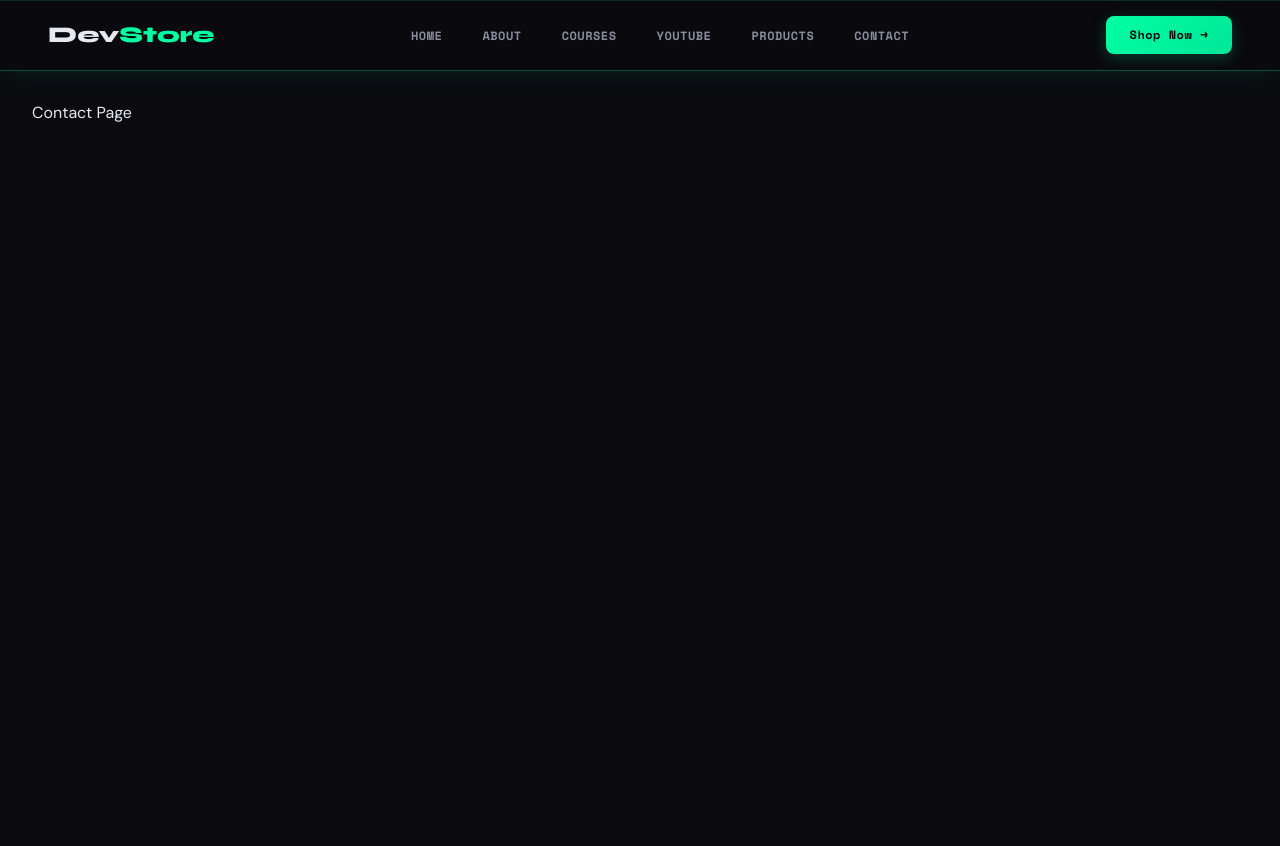
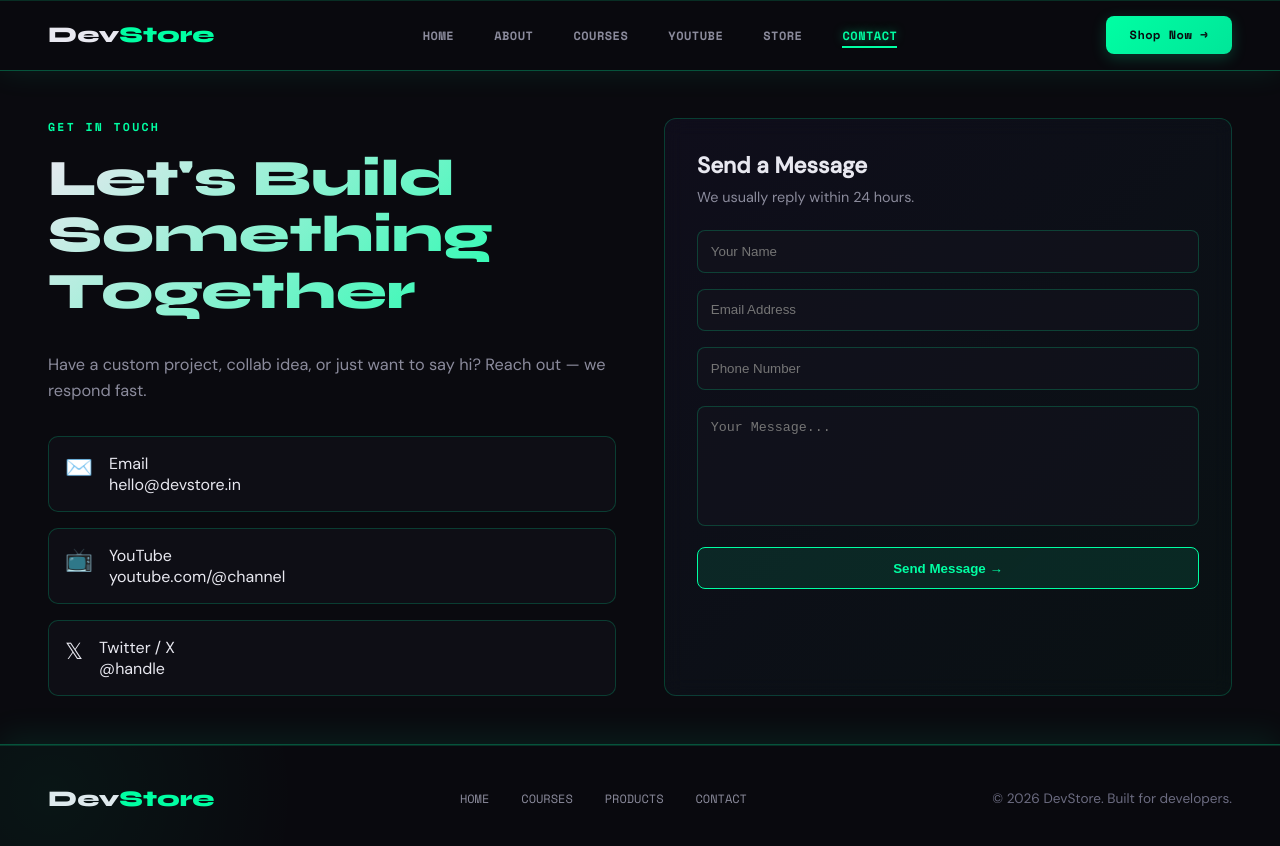
Before and after one commit to shahzad84/My_website_7.0, a React (Create React App) app in the folder frontend/: page /contact in a window 1280 px wide. Shown: the top 846 px of the page. Before the commit the page ends 800 px from the top, so only its background shows below. Built offline with nearby package versions, Linux system fonts and the light colour scheme.

Commit message:
added footer

```diff
--- a/frontend/src/App.js
+++ b/frontend/src/App.js
@@ -11,9 +11,8 @@ import VideoPage from "./components/VideoPage";
 import CoursePage from "./components/CoursePage";
 import ProductPage from "./components/ProductPage";
 import Product from "./components/Product";
-const Contact = () => <div style={{ padding: "2rem" }}>Contact Page</div>;
-
-
+import Contact from "./components/Contact";
+import Footer from "./components/Footer";
 function App() {
   return (
     <BrowserRouter>
@@ -32,6 +31,7 @@ function App() {
         <Route path="/courses/Course/:id" element={<CoursePage />} />
         <Route path="/products/product/:id" element={<ProductPage/>} />
       </Routes>
+      <Footer />
     </BrowserRouter>
   );
 }
--- /dev/null
+++ b/frontend/src/components/Contact.css
@@ -0,0 +1,138 @@
+.contact {
+  padding: 3rem;
+  max-width: 1400px;
+  margin: auto;
+  position: relative;
+}
+
+/* layout */
+.contact-inner {
+  display: grid;
+  grid-template-columns: 1fr 1fr;
+  gap: 3rem;
+}
+
+/* LABEL + TITLE (same system) */
+.section-label {
+  font-size: 0.72rem;
+  color: #00ffa3;
+  letter-spacing: 0.2em;
+  text-transform: uppercase;
+  font-weight: 700;
+  font-family: 'Space Mono', monospace;
+}
+
+.section-title {
+  font-size: clamp(2rem, 4vw, 3.2rem);
+  font-weight: 800;
+  margin-top: 1rem;
+  background: linear-gradient(135deg, #e8e8f0 0%, #00ffa3 100%);
+  -webkit-background-clip: text;
+  -webkit-text-fill-color: transparent;
+}
+
+.section-desc {
+  color: #8b8b9c;
+  margin-top: 0.8rem;
+  line-height: 1.6;
+}
+
+/* CONTACT LINKS */
+.contact-links {
+  margin-top: 2rem;
+  display: flex;
+  flex-direction: column;
+  gap: 1rem;
+}
+
+.contact-link {
+  display: flex;
+  gap: 1rem;
+  padding: 1rem;
+  border: 1.5px solid rgba(0, 255, 163, 0.2);
+  border-radius: 10px;
+  text-decoration: none;
+  color: #e8e8f0;
+  background: rgba(20, 20, 30, 0.4);
+  transition: 0.3s;
+}
+
+.contact-link:hover {
+  transform: translateY(-3px);
+  border-color: rgba(0, 255, 163, 0.4);
+  box-shadow: 0 0 20px rgba(0, 255, 163, 0.1);
+}
+
+.contact-icon {
+  font-size: 1.4rem;
+}
+
+/* FORM */
+.contact-form {
+  padding: 2rem;
+  border-radius: 12px;
+  border: 1.5px solid rgba(0, 255, 163, 0.2);
+  background: linear-gradient(135deg, rgba(123, 92, 255, 0.05), rgba(0, 255, 163, 0.03));
+  backdrop-filter: blur(10px);
+}
+
+.form-title {
+  font-size: 1.4rem;
+  font-weight: 700;
+  color: #e8e8f0;
+  margin-bottom: 0.5rem;
+}
+
+.form-sub {
+  font-size: 0.9rem;
+  color: #8b8b9c;
+  margin-bottom: 1.5rem;
+}
+
+/* INPUTS */
+.contact-form input,
+.contact-form select,
+.contact-form textarea {
+  width: 100%;
+  padding: 0.8rem;
+  margin-bottom: 1rem;
+
+  background: rgba(20, 20, 30, 0.6);
+  border: 1px solid rgba(0, 255, 163, 0.2);
+  border-radius: 8px;
+
+  color: #e8e8f0;
+  outline: none;
+}
+
+.contact-form textarea {
+  min-height: 120px;
+  resize: none;
+}
+
+/* BUTTON */
+.form-submit {
+  width: 100%;
+  padding: 0.8rem;
+
+  border: 1.5px solid #00ffa3;
+  background: rgba(0, 255, 163, 0.1);
+  color: #00ffa3;
+
+  border-radius: 8px;
+  cursor: pointer;
+  font-weight: 700;
+  transition: 0.3s;
+}
+
+.form-submit:hover {
+  background: #00ffa3;
+  color: #0a0a0f;
+}
+
+/* RESPONSIVE */
+@media (max-width: 900px) {
+  .contact-inner {
+    grid-template-columns: 1fr;
+  }
+}
--- /dev/null
+++ b/frontend/src/components/Contact.js
@@ -0,0 +1,83 @@
+import React from "react";
+import "./Contact.css";
+
+const Contact = () => {
+  return (
+    <section className="contact">
+      <div className="contact-inner">
+
+        {/* LEFT SIDE */}
+        <div className="contact-info">
+
+          <p className="section-label">Get in Touch</p>
+          <h2 className="section-title">
+            Let's Build Something Together
+          </h2>
+
+          <p className="section-desc">
+            Have a custom project, collab idea, or just want to say hi? Reach out — we respond fast.
+          </p>
+
+          <div className="contact-links">
+
+            <a href="mailto:hello@devstore.in" className="contact-link">
+              <div className="contact-icon">✉️</div>
+              <div>
+                <div className="lbl">Email</div>
+                <div className="val">hello@devstore.in</div>
+              </div>
+            </a>
+
+            <a href="https://youtube.com" className="contact-link">
+              <div className="contact-icon">📺</div>
+              <div>
+                <div className="lbl">YouTube</div>
+                <div className="val">youtube.com/@channel</div>
+              </div>
+            </a>
+
+            <a href="https://twitter.com" className="contact-link">
+              <div className="contact-icon">𝕏</div>
+              <div>
+                <div className="lbl">Twitter / X</div>
+                <div className="val">@handle</div>
+              </div>
+            </a>
+
+          </div>
+        </div>
+
+        {/* RIGHT SIDE FORM */}
+        <div className="contact-form">
+
+          <div className="form-title">Send a Message</div>
+          <div className="form-sub">
+            We usually reply within 24 hours.
+          </div>
+
+          <input type="text" placeholder="Your Name" />
+          <input type="email" placeholder="Email Address" />
+          <input type="phone" placeholder="Phone Number" />
+          {/* <select>
+            <option>Select a topic</option>
+            <option>Course Inquiry</option>
+            <option>Product Purchase</option>
+            <option>Collaboration</option>
+            <option>Custom Project</option>
+            <option>Other</option>
+          </select> */}
+
+          <textarea placeholder="Your Message..." />
+
+          <button className="form-submit">
+            Send Message →
+          </button>
+
+        </div>
+
+      </div>
+    </section>
+  );
+};
+
+export default Contact;
--- /dev/null
+++ b/frontend/src/components/Footer.css
@@ -0,0 +1,151 @@
+
+/* ================= FOOTER ================= */
+.footer {
+  width: 100%;
+  padding: 2.5rem 3rem;
+
+  background: rgba(10, 10, 15, 0.96);
+  backdrop-filter: blur(20px);
+
+  border-top: 1.5px solid rgba(0, 255, 163, 0.3);
+
+  box-shadow:
+    0 -10px 30px rgba(0, 255, 163, 0.08),
+    inset 0 1px 0 rgba(0, 255, 163, 0.15);
+
+  position: relative;
+  overflow: hidden;
+
+  animation: slideUp 0.5s ease-out;
+}
+
+/* glow background */
+.footer::before {
+  content: '';
+  position: absolute;
+  top: -200px;
+  left: -200px;
+  width: 500px;
+  height: 500px;
+  background: radial-gradient(circle, rgba(0, 255, 163, 0.05), transparent 70%);
+  pointer-events: none;
+}
+
+/* ANIMATION */
+@keyframes slideUp {
+  from {
+    opacity: 0;
+    transform: translateY(10px);
+  }
+  to {
+    opacity: 1;
+    transform: translateY(0);
+  }
+}
+
+/* INNER */
+.footer-inner {
+  max-width: 1200px;
+  margin: auto;
+
+  display: flex;
+  align-items: center;
+  justify-content: space-between;
+  gap: 2rem;
+
+  flex-wrap: wrap;
+}
+
+/* LOGO */
+.footer-logo {
+  font-family: 'Syne', sans-serif;
+  font-size: 1.4rem;
+  font-weight: 800;
+
+  color: #e8e8f0;
+  transition: 0.3s ease;
+}
+
+.footer-logo span {
+  color: #00ffa3;
+}
+
+.footer-logo:hover {
+  text-shadow: 0 0 15px rgba(0, 255, 163, 0.3);
+}
+
+/* LINKS */
+.footer-links {
+  display: flex;
+  gap: 2rem;
+  flex-wrap: wrap;
+}
+
+.footer-links a {
+  font-family: 'Space Mono', monospace;
+  font-size: 0.75rem;
+
+  color: #8b8b9c;
+  text-decoration: none;
+  text-transform: uppercase;
+
+  position: relative;
+  transition: all 0.3s ease;
+}
+
+.footer-links a::after {
+  content: '';
+  position: absolute;
+  left: 0;
+  bottom: -4px;
+
+  width: 0%;
+  height: 2px;
+  background: #00ffa3;
+
+  transition: width 0.3s ease;
+}
+
+.footer-links a:hover {
+  color: #00ffa3;
+  text-shadow: 0 0 10px rgba(0, 255, 163, 0.4);
+}
+
+.footer-links a:hover::after {
+  width: 100%;
+}
+
+/* COPY */
+.footer-copy {
+  font-size: 0.85rem;
+  color: #6b6b80;
+  text-align: right;
+}
+
+/* ================= RESPONSIVE ================= */
+@media (max-width: 768px) {
+  .footer {
+    padding: 2rem 1rem;
+  }
+
+  .footer-inner {
+    flex-direction: column;
+    text-align: center;
+  }
+
+  .footer-copy {
+    text-align: center;
+  }
+
+  .footer-links {
+    justify-content: center;
+    gap: 1.2rem;
+  }
+}
+
+@media (max-width: 480px) {
+  .footer-links {
+    flex-direction: column;
+    gap: 0.8rem;
+  }
+}
--- /dev/null
+++ b/frontend/src/components/Footer.js
@@ -0,0 +1,32 @@
+import React from "react";
+import "./Footer.css";
+
+const Footer = () => {
+  return (
+    <footer className="footer">
+      <div className="footer-inner">
+
+        {/* LOGO */}
+        <div className="footer-logo">
+          Dev<span>Store</span>
+        </div>
+
+        {/* LINKS */}
+        <div className="footer-links">
+          <a href="#home">Home</a>
+          <a href="#courses">Courses</a>
+          <a href="#products">Products</a>
+          <a href="#contact">Contact</a>
+        </div>
+
+        {/* COPY */}
+        <div className="footer-copy">
+          © 2026 DevStore. Built for developers.
+        </div>
+
+      </div>
+    </footer>
+  );
+};
+
+export default Footer;
--- a/frontend/src/components/Navbar.css
+++ b/frontend/src/components/Navbar.css
@@ -150,7 +150,14 @@
 .hamburger.active span:nth-child(3) {
   transform: rotate(-45deg) translateY(-6px);
 }
+.nav-links a.active {
+  color: #00ffa3;
+  text-shadow: 0 0 10px rgba(0, 255, 163, 0.5);
+}
 
+.nav-links a.active::after {
+  width: 100%;
+}
 /* ================= MOBILE NAV ================= */
 .mobile-nav {
   position: fixed;
--- a/frontend/src/components/Navbar.js
+++ b/frontend/src/components/Navbar.js
@@ -1,5 +1,5 @@
 import React, { useState } from "react";
-import { Link } from "react-router-dom"; // ✅ IMPORTANT
+import { NavLink } from "react-router-dom";
 import "./Navbar.css";
 
 const Navbar = () => {
@@ -7,28 +7,62 @@ const Navbar = () => {
 
   const closeMenu = () => setOpen(false);
 
+  const navClass = ({ isActive }) =>
+    isActive ? "active" : "";
+
   return (
     <>
       <nav className="navbar">
+
         {/* LOGO */}
-        <Link to="/" className="nav-logo" onClick={closeMenu}>
+        <NavLink to="/" className="nav-logo" onClick={closeMenu}>
           Dev<span>Store</span>
-        </Link>
+        </NavLink>
 
         {/* DESKTOP LINKS */}
         <ul className="nav-links">
-          <li><Link to="/" onClick={closeMenu}>Home</Link></li>
-          <li><Link to="/about" onClick={closeMenu}>About</Link></li>
-          <li><Link to="/courses" onClick={closeMenu}>Courses</Link></li>
-          <li><Link to="/youtube" onClick={closeMenu}>YouTube</Link></li>
-          <li><Link to="/products" onClick={closeMenu}>Products</Link></li>
-          <li><Link to="/contact" onClick={closeMenu}>Contact</Link></li>
+          <li>
+            <NavLink to="/" className={navClass} onClick={closeMenu}>
+              Home
+            </NavLink>
+          </li>
+
+          <li>
+            <NavLink to="/about" className={navClass} onClick={closeMenu}>
+              About
+            </NavLink>
+          </li>
+
+          <li>
+            <NavLink to="/courses" className={navClass} onClick={closeMenu}>
+              Courses
+            </NavLink>
+          </li>
+
+          <li>
+            <NavLink to="/youtube" className={navClass} onClick={closeMenu}>
+              YouTube
+            </NavLink>
+          </li>
+
+          {/* STORE (Products Route) */}
+          <li>
+            <NavLink to="/products" className={navClass} onClick={closeMenu}>
+              Store
+            </NavLink>
+          </li>
+
+          <li>
+            <NavLink to="/contact" className={navClass} onClick={closeMenu}>
+              Contact
+            </NavLink>
+          </li>
         </ul>
 
         {/* CTA */}
-        <Link to="/products" className="nav-cta">
+        <NavLink to="/products" className="nav-cta" onClick={closeMenu}>
           Shop Now →
-        </Link>
+        </NavLink>
 
         {/* HAMBURGER */}
         <button
@@ -43,12 +77,29 @@ const Navbar = () => {
 
       {/* MOBILE MENU */}
       <div className={`mobile-nav ${open ? "open" : ""}`}>
-        <Link to="/" onClick={closeMenu}>Home</Link>
-        <Link to="/about" onClick={closeMenu}>About</Link>
-        <Link to="/courses" onClick={closeMenu}>Courses</Link>
-        <Link to="/youtube" onClick={closeMenu}>YouTube</Link>
-        <Link to="/products" onClick={closeMenu}>Products</Link>
-        <Link to="/contact" onClick={closeMenu}>Contact</Link>
+        <NavLink to="/" className={navClass} onClick={closeMenu}>
+          Home
+        </NavLink>
+
+        <NavLink to="/about" className={navClass} onClick={closeMenu}>
+          About
+        </NavLink>
+
+        <NavLink to="/courses" className={navClass} onClick={closeMenu}>
+          Courses
+        </NavLink>
+
+        <NavLink to="/youtube" className={navClass} onClick={closeMenu}>
+          YouTube
+        </NavLink>
+
+        <NavLink to="/products" className={navClass} onClick={closeMenu}>
+          Store
+        </NavLink>
+
+        <NavLink to="/contact" className={navClass} onClick={closeMenu}>
+          Contact
+        </NavLink>
       </div>
     </>
   );
```
